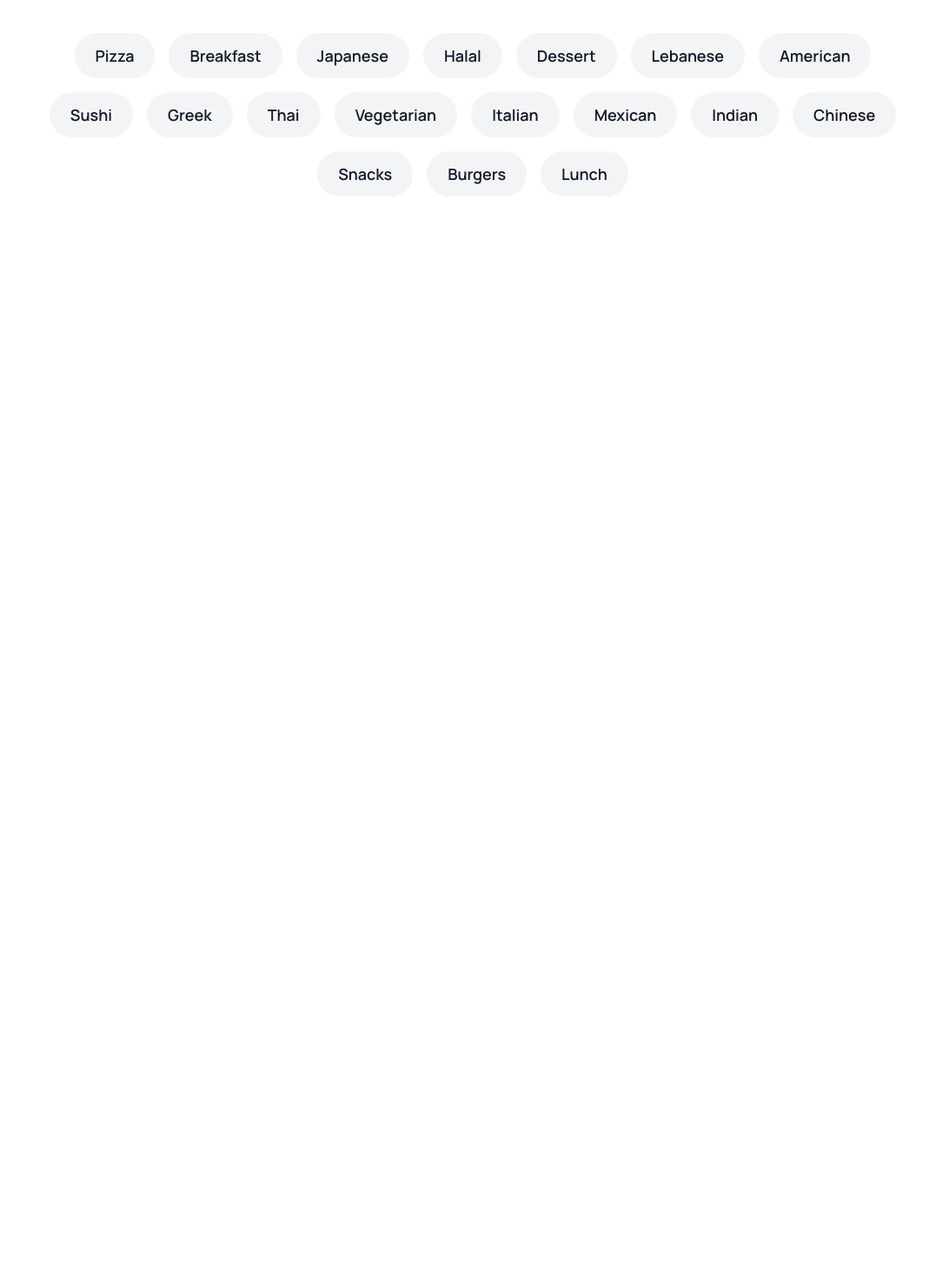
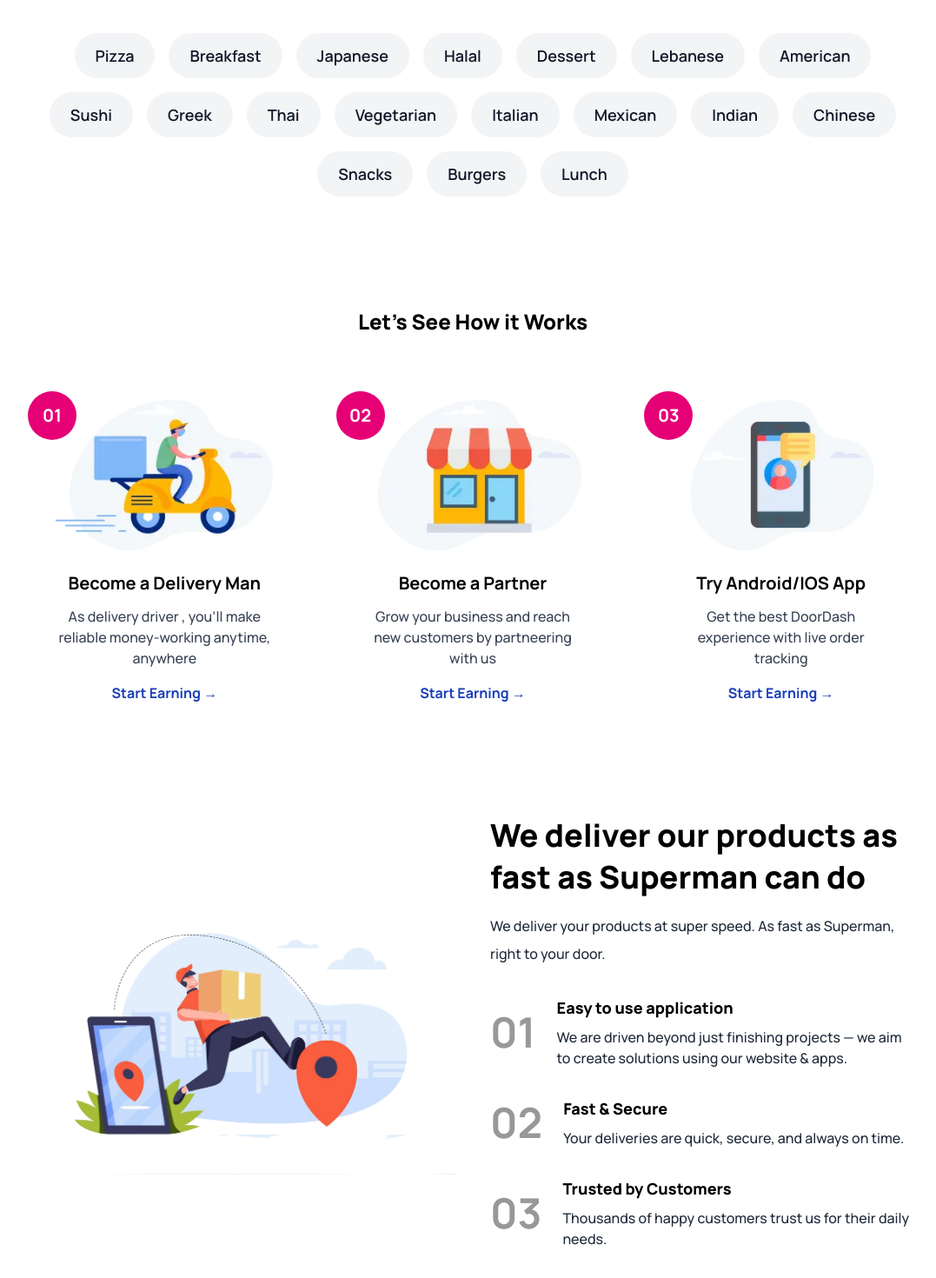
Before and after one commit to tusharui/foodlandingpage, a Next.js app: page / in a window 1280 px wide. Shown: the part 1958-3428 px from the top of the page at 87% size, without its empty margins (96-1173 px from the left). Built offline with nearby package versions, Linux system fonts and the light colour scheme.

Commit message:
added how it work section and about section

```diff
--- /dev/null
+++ b/components/Home/About/About.tsx
@@ -0,0 +1,67 @@
+import React from 'react';
+import Image from "next/image";
+
+const About = () => {
+  return (
+    <div className="pt-16 pb-16">
+      <div className="w-[80%] mx-auto grid grid-cols-1 lg:grid-cols-2 gap-10 items-center">
+
+        {/* Image Section */}
+        <div>
+          <Image src="/images/a.png" width={800} height={800} alt="About Image" />
+        </div>
+
+        {/* Text Section */}
+        <div>
+          <h1 className="text-xl sm:text-2xl md:text-3xl lg:text-4xl font-extrabold leading-8 md:leading-12">
+            We deliver our products as fast as Superman can do
+          </h1>
+          <p className="mt-4 leading-6 sm:leading-8 text-gray-800 dark:text-gray-300 font-medium text-sm sm:text-base">
+            We deliver your products at super speed.
+            As fast as Superman, right to your door.
+          </p>
+
+          {/* Features List */}
+          <div className="mt-8 space-y-8">
+
+            {/* Feature 1 */}
+            <div className="flex items-center space-x-6">
+              <p className="text-3xl md:text-5xl opacity-40 font-bold">01</p>
+              <div>
+                <h2 className="text-base sm:text-lg font-extrabold">Easy to use application</h2>
+                <p className="mt-2 text-gray-800 dark:text-gray-300 font-medium text-sm sm:text-base">
+                  We are driven beyond just finishing projects — we aim to create solutions using our website & apps.
+                </p>
+              </div>
+            </div>
+
+            {/* Feature 2 */}
+            <div className="flex items-center space-x-6">
+              <p className="text-3xl md:text-5xl opacity-40 font-bold">02</p>
+              <div>
+                <h2 className="text-base sm:text-lg font-extrabold">Fast & Secure</h2>
+                <p className="mt-2 text-gray-800 dark:text-gray-300 font-medium text-sm sm:text-base">
+                  Your deliveries are quick, secure, and always on time.
+                </p>
+              </div>
+            </div>
+
+            {/* Feature 3 */}
+            <div className="flex items-center space-x-6">
+              <p className="text-3xl md:text-5xl opacity-40 font-bold">03</p>
+              <div>
+                <h2 className="text-base sm:text-lg font-extrabold">Trusted by Customers</h2>
+                <p className="mt-2 text-gray-800 dark:text-gray-300 font-medium text-sm sm:text-base">
+                  Thousands of happy customers trust us for their daily needs.
+                </p>
+              </div>
+            </div>
+
+          </div>
+        </div>
+      </div>
+    </div>
+  );
+};
+
+export default About;
--- a/components/Home/Home.tsx
+++ b/components/Home/Home.tsx
@@ -2,6 +2,8 @@ import React from 'react'
 import Hero from './Hero/Hero'
 import Restaurant from './Restaurant/Restaurant'
 import Category from './Category/Category'
+import Howitwork from './Howitwork/Howitwork'
+import About from './About/About'
 
 const Home = () => {
   return (
@@ -9,6 +11,8 @@ const Home = () => {
       <Hero/>
       <Restaurant/>
       <Category/>
+      <Howitwork/>
+      <About/>
     </div>
   )
 }
--- /dev/null
+++ b/components/Home/Howitwork/HowitWorkCard.tsx
@@ -0,0 +1,35 @@
+import React from 'react'
+import Image from 'next/image'
+
+type Props = {
+  image: string
+  num: string
+  title: string
+  description: string
+}
+
+const HowitWorkCard = ({ description, image, num, title }: Props) => {
+  return (
+    <div>
+      <div className="relative">
+        <Image
+          src={image}
+          alt="img"
+          width={250}
+          height={250}
+          className="object-contain mx-auto"
+        />
+        <div className='w-14 h-14 bg-pink-600 text-white text-xl font-bold flex items-center justify-center flex-col absolute top-0 left-0 rounded-full '>
+          {num}
+        </div>
+        <div>
+          <h1  className='mt-6 text-xl font-bold text-center'>{title}</h1>
+          <p className='text-center sm:w-[80%] mx-auto text-gray-700 dark:text-gray-300 mt-3 font-medium '>{description}</p>
+          <p className='mt-4 text-base font-bold text-blue-800 dark:text-blue-400 hover:text-blue-600 transition-all duration-150 cursor-pointer text-center'>Start Earning &rarr;</p>
+        </div>
+      </div>
+    </div>
+  )
+}
+
+export default HowitWorkCard
--- /dev/null
+++ b/components/Home/Howitwork/Howitwork.tsx
@@ -0,0 +1,36 @@
+import React from 'react'
+import HowitWorkCard from './HowitWorkCard'
+
+const Howitwork = () => {
+  return (
+    <div className='pt-16 pb-16'>
+      <h1 className="text-xl sm:text-2xl text-center font-extrabold dark:text-white "> Let's See How it Works </h1>
+      <div className='w-[80%] mx-auto mt-16 grid grid-cols-1 md:grid-cols-2 xl:grid-cols-3  gap-10 ' >
+        <div>
+          <HowitWorkCard  num = "01" image ="/images/w1.png" title="Become a Delivery Man" description="As delivery driver , you'll make reliable money-working anytime, anywhere" />
+        </div>
+
+        <div>
+          <HowitWorkCard
+          num = "02"
+          image ="/images/w2.png"
+          title="Become a Partner "
+          description=" Grow your business and reach new customers by partneering with us " />
+        </div>
+
+
+        <div>
+          <HowitWorkCard
+          num = "03"
+          image ="/images/w3.png"
+          title="Try Android/IOS App"
+          description=" Get the best DoorDash experience with live order tracking " />
+        </div>
+
+
+      </div>
+    </div>
+  )
+}
+
+export default Howitwork
```
